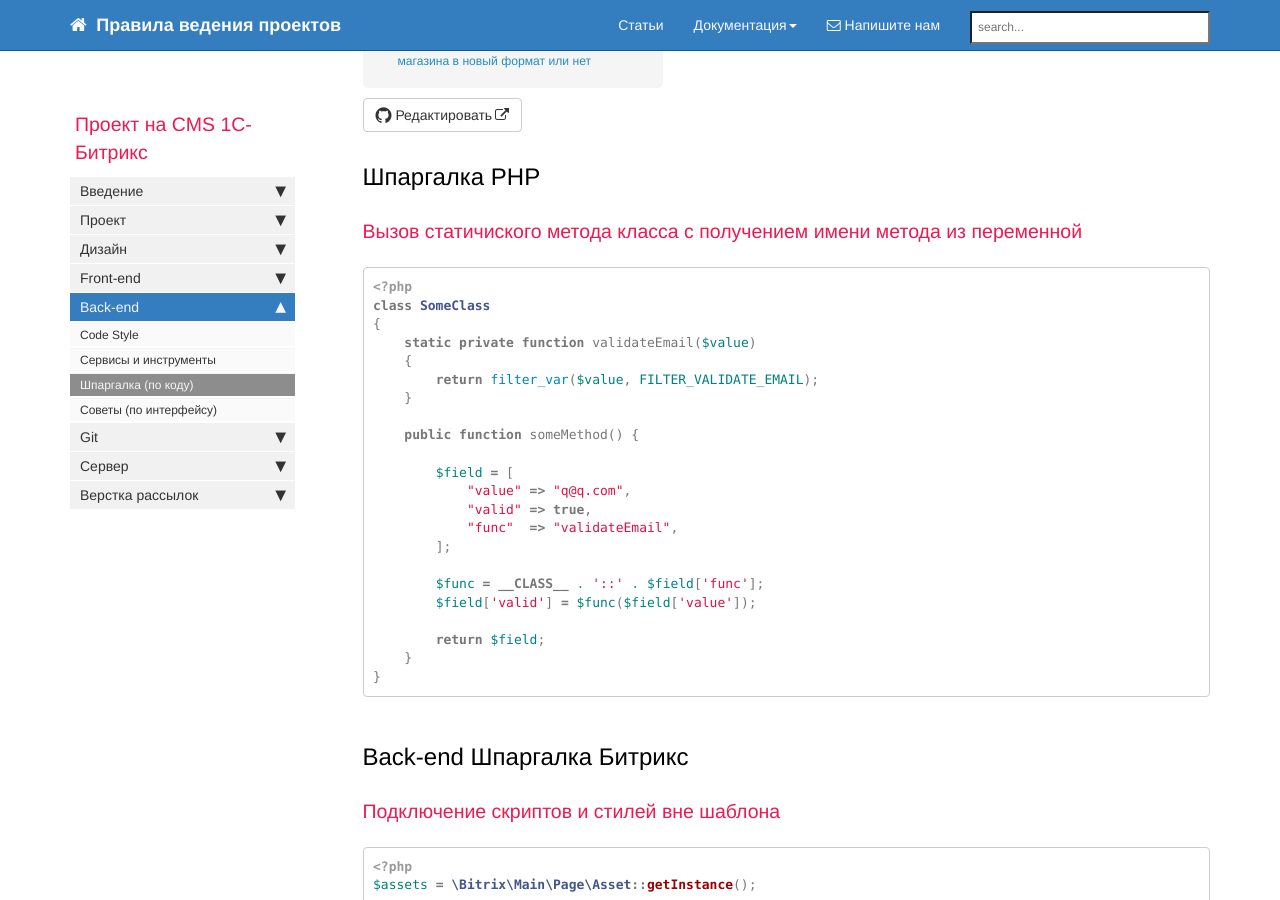
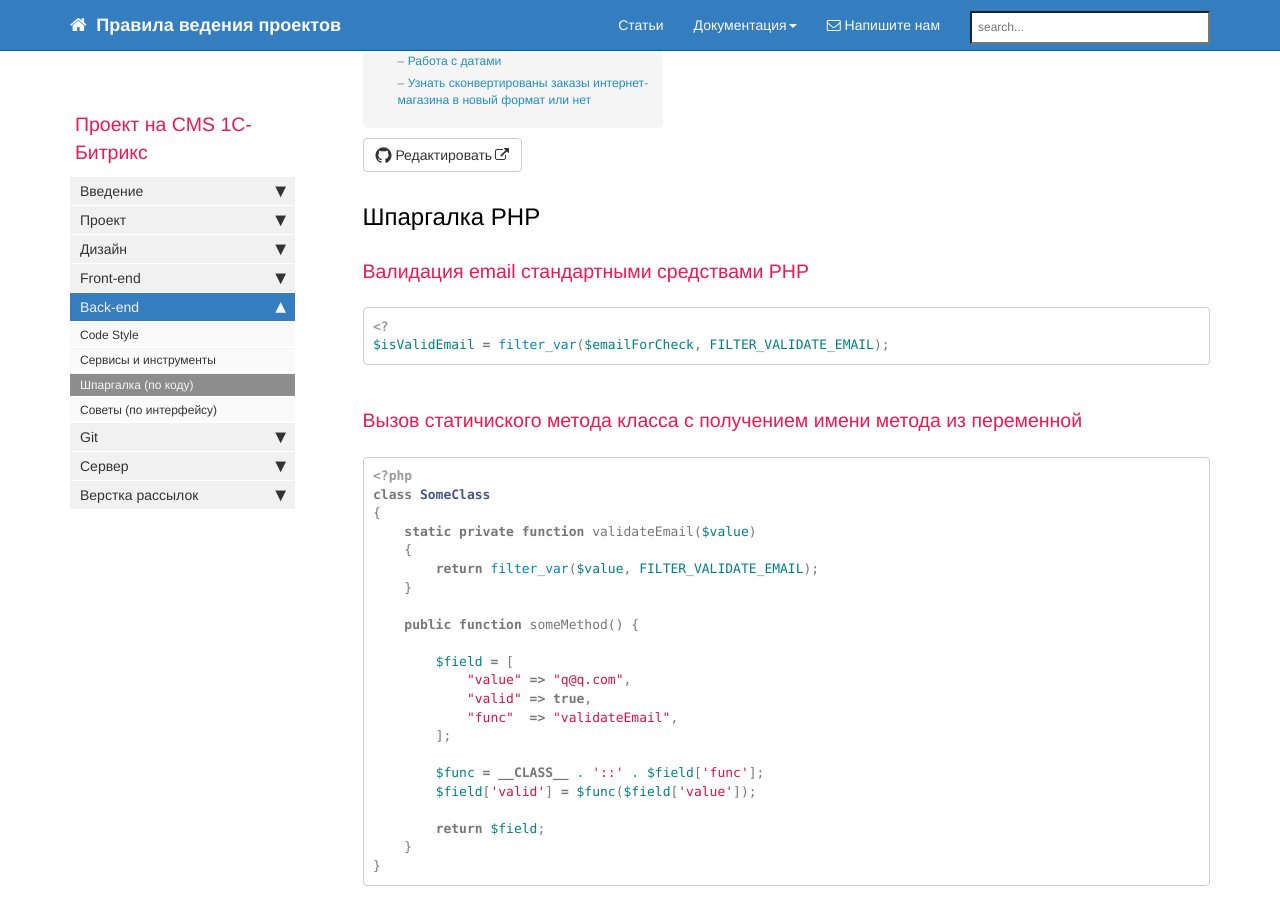
Before and after one commit to gdecider/gdecider.github.io, a Jekyll site: the page built from pages/bx/bx_back-shpora.md, in a window 1280 px wide and 900 px high, scrolled down 999 px. Built offline with Jekyll 4.4.1, drawn with Linux system fonts in a browser that asks for light colours; nearby versions of some CDN libraries; comment, search, counter and statistics services are not loaded; some of the changed text lies outside the part shown.

Commit message:
Update bx_back-shpora.md

````diff
--- a/pages/bx/bx_back-shpora.md
+++ b/pages/bx/bx_back-shpora.md
@@ -8,6 +8,13 @@
 toc: true
 ---
 ## Шпаргалка PHP
+
+### Валидация email стандартными средствами PHP
+
+```php
+<?
+$isValidEmail = filter_var($emailForCheck, FILTER_VALIDATE_EMAIL);
+```
 
 ### Вызов статичиского метода класса с получением имени метода из переменной
 
````
